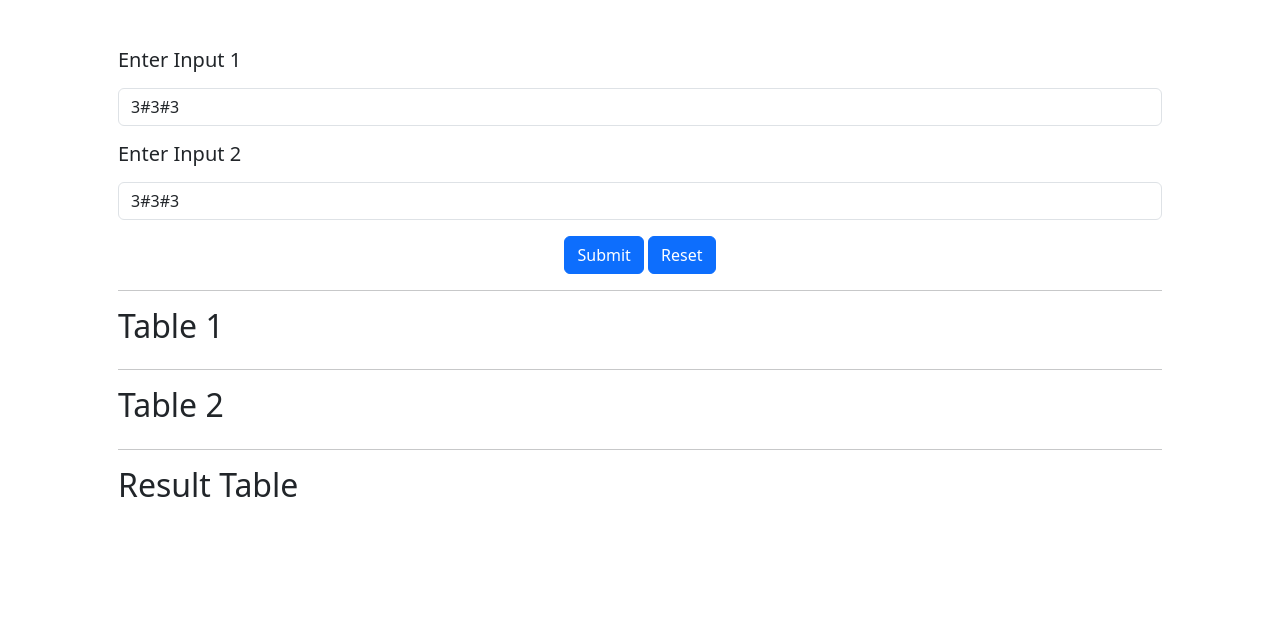
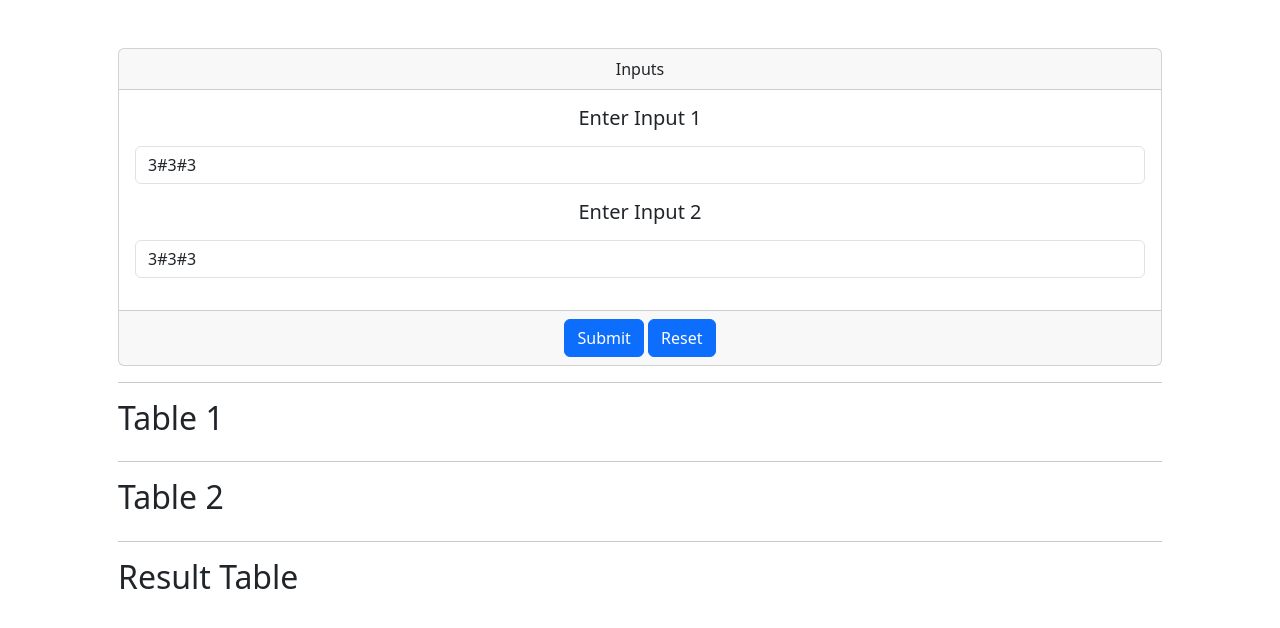
Before and after one commit to rohansurvase12/Practical_exam, a plain HTML site: page index.html in a window 1280 px wide. Drawn offline with nearby package versions, Linux system fonts and the light colour scheme.

Commit message:
Updated index.html

```diff
--- a/index.html
+++ b/index.html
@@ -5,9 +5,11 @@
     <meta charset="UTF-8">
     <meta http-equiv="X-UA-Compatible" content="IE=edge">
     <meta name="viewport" content="width=device-width, initial-scale=1.0">
-    <link href="https://cdn.jsdelivr.net/npm/bootstrap@5.3.0-alpha3/dist/css/bootstrap.min.css" rel="stylesheet" integrity="sha384-KK94CHFLLe+nY2dmCWGMq91rCGa5gtU4mk92HdvYe+M/SXH301p5ILy+dN9+nJOZ" crossorigin="anonymous">
+    <link href="https://cdn.jsdelivr.net/npm/bootstrap@5.3.0-alpha3/dist/css/bootstrap.min.css" rel="stylesheet"
+        integrity="sha384-KK94CHFLLe+nY2dmCWGMq91rCGa5gtU4mk92HdvYe+M/SXH301p5ILy+dN9+nJOZ" crossorigin="anonymous">
     <title>Practical Exam</title>
-    <style> /* OPTIONAL */
+    <style>
+        /* OPTIONAL */
         table {
             /* border-collapse: collapse; */
             border: 1px solid black;
@@ -19,43 +21,53 @@
             border: 1px solid black;
         }
 
-        th{
+        th {
             border: 1px solid black;
         }
-
-
     </style>
 </head>
 
 <body>
-    <div class="container p-5" >
-
-        <form id ="inputForm">
+    <div class="container p-5">
+        <div class="card text-center">
+            <div class="card-header">
+                Inputs
+            </div>
+            <div class="card-body">
+                <form id="inputForm">
                     <div class="mb-3">
-              <label for="input1" class="form-label"><h5>Enter Input 1</h5></label>
-              <input type="text" class="form-control" id="input1" value="3#3#3" >
+                        <label for="input1" class="form-label">
+                            <h5>Enter Input 1</h5>
+                        </label>
+                        <input type="text" class="form-control" id="input1" value="3#3#3">
 
                     </div>
                     <div class="mb-3">
-              <label for="input2" class="form-label"><h5>Enter Input 2</h5></label>
+                        <label for="input2" class="form-label">
+                            <h5>Enter Input 2</h5>
+                        </label>
                         <input type="text" class="form-control" id="input2" value="3#3#3">
                     </div>
 
-            <center>
-                <button  class="btn btn-primary" id="btn">Submit</button>
-                <button  class="btn btn-primary" id="btnr">Reset</button></center>
 
 
 
                 </form>
+            </div>
+            <div class="card-footer text-muted">
+                <button class="btn btn-primary" id="btn">Submit</button>
+                <button class="btn btn-primary" id="btnr">Reset</button>
+            </div>
+        </div>
+
 
         <hr>
         <h2>Table 1</h2>
 
-    <table class="table table-striped-columns table table-hover"  id="table1"> </table>
+        <table class="table table-striped-columns table table-hover" id="table1"> </table>
         <hr>
         <h2>Table 2</h2>
-    <table class= "table table-striped-columns table table-hover"  id="table2"> </table>
+        <table class="table table-striped-columns table table-hover" id="table2"> </table>
         <hr>
 
         <h2>Result Table</h2>
@@ -131,12 +143,12 @@
             let input1 = document.getElementById("input1").value;
             let input2 = document.getElementById("input2").value;
 
-            if(input1.length == 0){
+            if (input1.length == 0) {
                 alert("Check Input 1")
                 return;
             }
 
-            if(input2.length == 0){
+            if (input2.length == 0) {
                 alert("Check Input 2")
                 return;
             }
@@ -160,11 +172,15 @@
 
         const btn2 = document.getElementById('btnr')
 
-        btn2.addEventListener("click", ()=>{location.reload()})
+        btn2.addEventListener("click", () => { location.reload() })
     </script>
 
-<script src="https://cdn.jsdelivr.net/npm/@popperjs/core@2.11.7/dist/umd/popper.min.js" integrity="sha384-zYPOMqeu1DAVkHiLqWBUTcbYfZ8osu1Nd6Z89ify25QV9guujx43ITvfi12/QExE" crossorigin="anonymous"></script>
-<script src="https://cdn.jsdelivr.net/npm/bootstrap@5.3.0-alpha3/dist/js/bootstrap.min.js" integrity="sha384-Y4oOpwW3duJdCWv5ly8SCFYWqFDsfob/3GkgExXKV4idmbt98QcxXYs9UoXAB7BZ" crossorigin="anonymous"></script>
+    <script src="https://cdn.jsdelivr.net/npm/@popperjs/core@2.11.7/dist/umd/popper.min.js"
+        integrity="sha384-zYPOMqeu1DAVkHiLqWBUTcbYfZ8osu1Nd6Z89ify25QV9guujx43ITvfi12/QExE"
+        crossorigin="anonymous"></script>
+    <script src="https://cdn.jsdelivr.net/npm/bootstrap@5.3.0-alpha3/dist/js/bootstrap.min.js"
+        integrity="sha384-Y4oOpwW3duJdCWv5ly8SCFYWqFDsfob/3GkgExXKV4idmbt98QcxXYs9UoXAB7BZ"
+        crossorigin="anonymous"></script>
 </body>
 
 </html>
```
Lines whose indentation alone changed are shown as unchanged.
